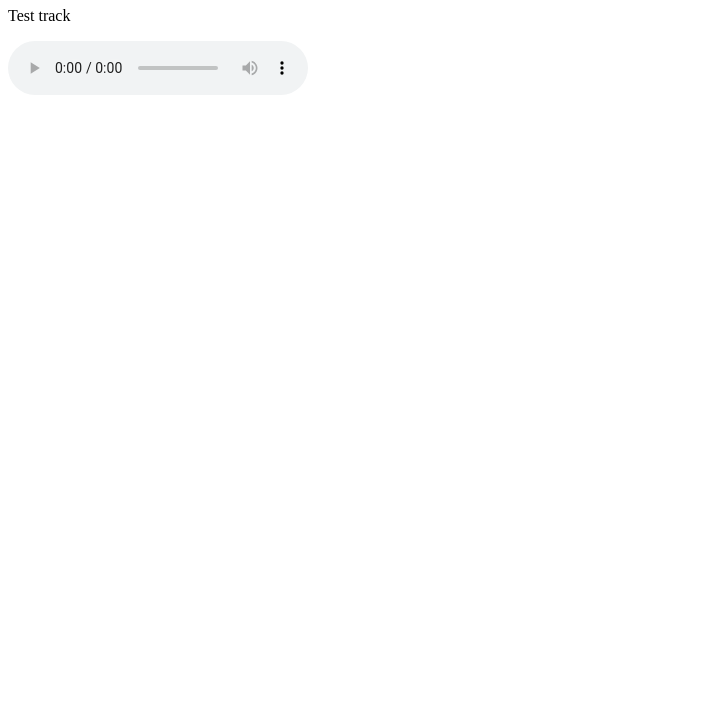
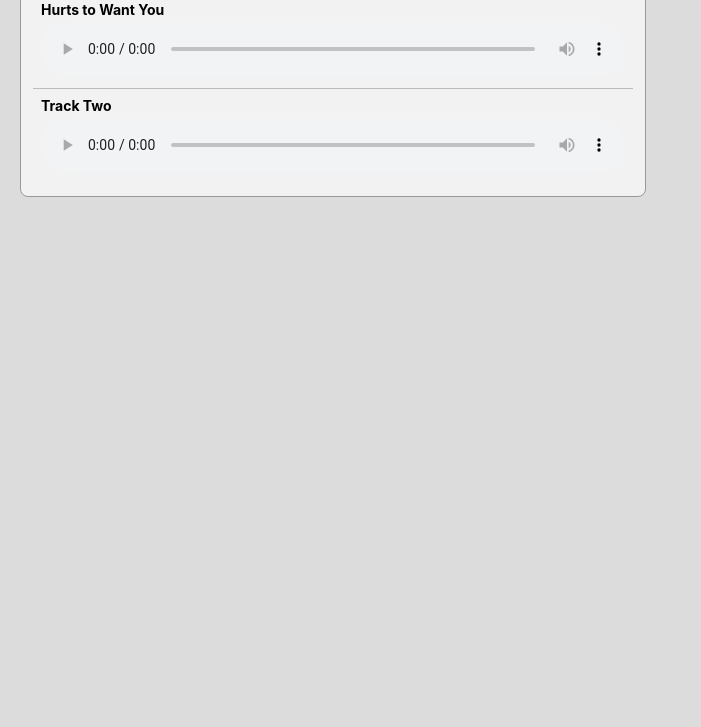
Before and after one commit to lenzius/ThrumFeedMusic, a plain HTML site: page index.html in a window 1280 px wide. Shown: the part 73-800 px from the top of the page, without its empty margins (0-701 px from the left). Drawn offline with Linux system fonts and the light colour scheme.

Commit message:
Enhance index.html with styles and track details
Added CSS styles for the music player and updated track listing.

```diff
--- a/index.html
+++ b/index.html
@@ -3,16 +3,78 @@
   <head>
     <meta charset="UTF-8">
     <title>ThrumFeed Music</title>
+    <style>
+  body {
+    font-family: -apple-system, BlinkMacSystemFont, "Segoe UI", sans-serif;
+    background: #dcdcdc;
+    margin: 0;
+    padding: 20px;
+  }
+
+  .player {
+    background: #f2f2f2;
+    border: 1px solid #999;
+    border-radius: 8px;
+    padding: 12px;
+    max-width: 600px;
+  }
+
+  h1 {
+    margin-top: 0;
+    font-size: 18px;
+    color: #222;
+  }
+
+  ul {
+    list-style: none;
+    padding: 0;
+    margin: 0;
+  }
+
+  li {
+    padding: 8px;
+    border-top: 1px solid #bbb;
+  }
+
+  li:first-child {
+    border-top: none;
+  }
+
+  .track-title {
+    font-weight: bold;
+    font-size: 14px;
+    margin-bottom: 4px;
+  }
+
+  audio {
+    width: 100%;
+  }
+</style>
+
   </head>
   <body>
+
+    <div class="player">
     <h1>ThrumFeed</h1>
 
-   <p>Test track</p>
+    <ul>
+      <li>
+        <div class="track-title">Hurts to Want You</div>
+        <audio controls>
+          <source src="audio/HurtstoWantYou.mp3" type="audio/mpeg">
+        </audio>
+      </li>
 
-  <audio controls>
-    <source src="audio/HurtstoWantYou.mp3" type="audio/mpeg">
-    Your browser does not support the audio element.
-  </audio>
+      <li>
+        <div class="track-title">Track Two</div>
+        <audio controls>
+          <source src="audio/MidnightPassenger.mp3" type="audio/mpeg">
+        </audio>
+      </li>
+    </ul>
+  </div>
+
+
 
   </body>
 </html>
```
